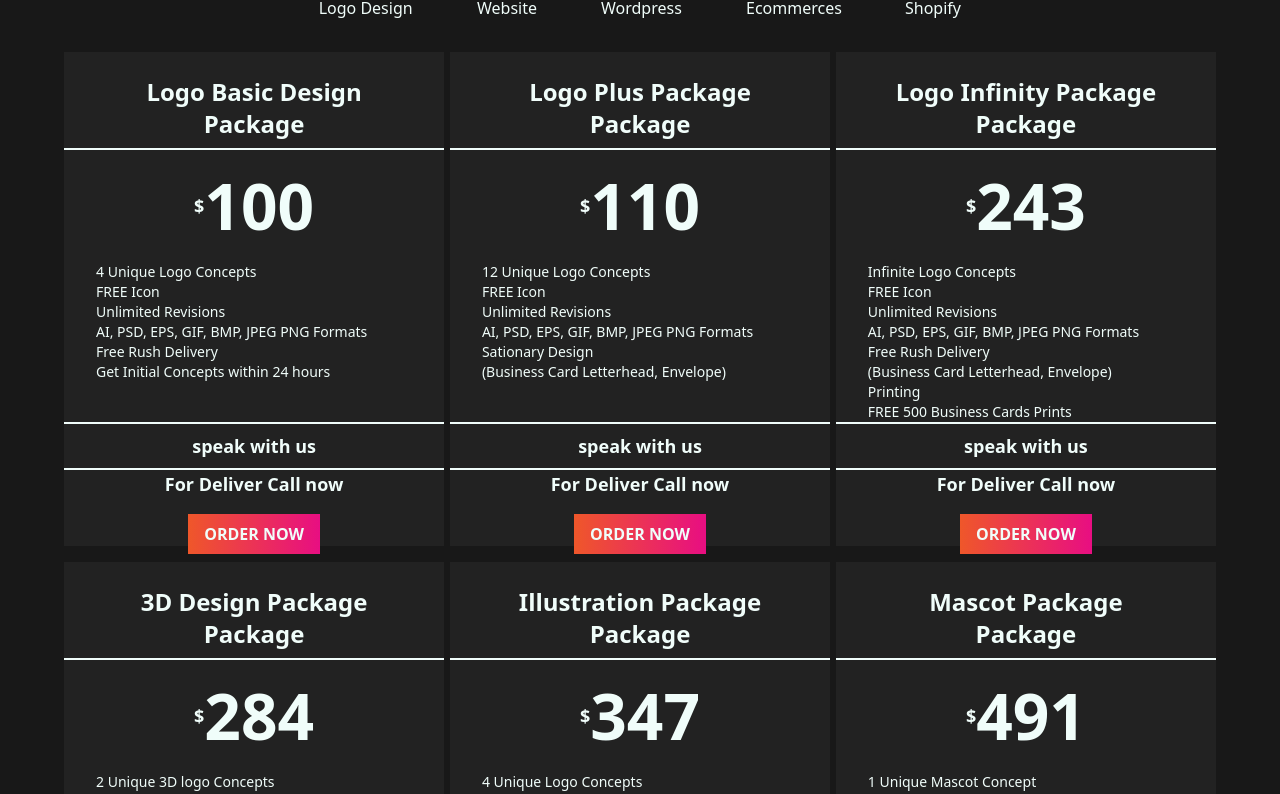
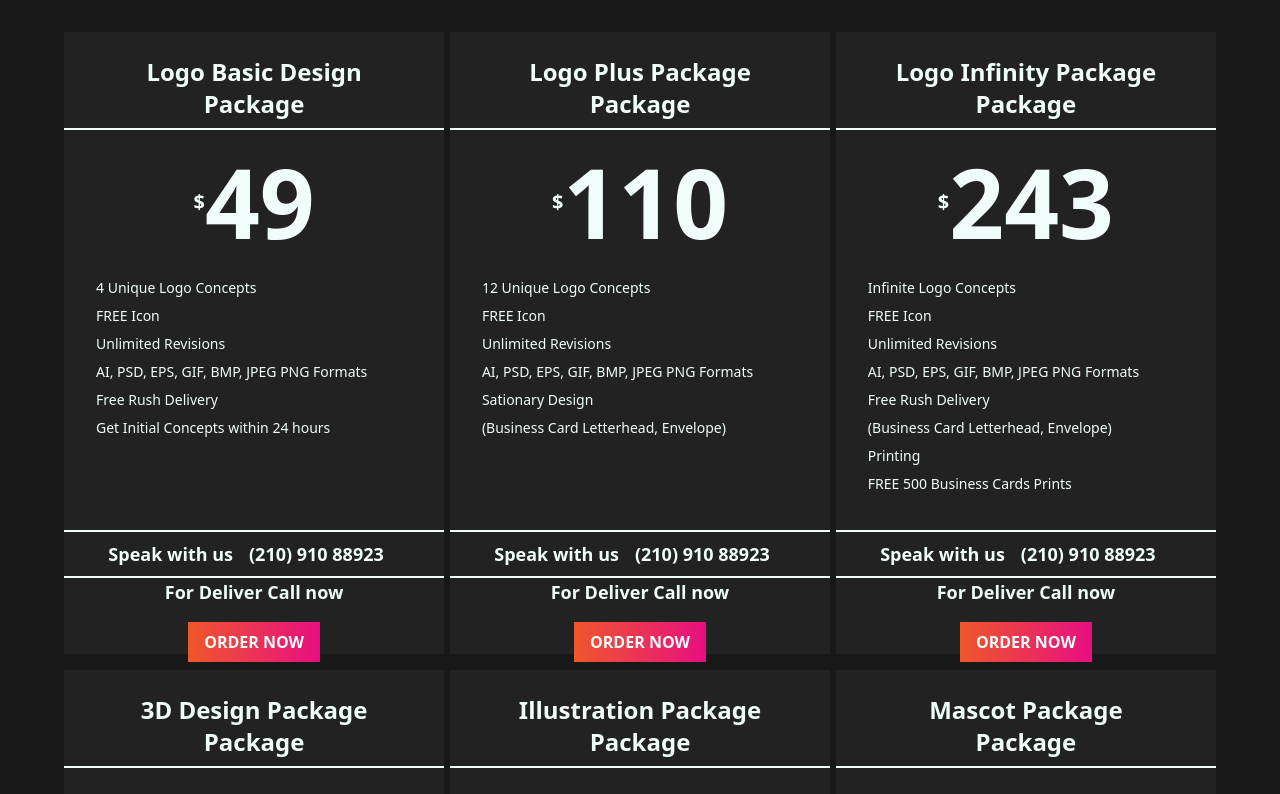
Before and after one commit to SamiiiU/Logovive, a React (Create React App) app: page / in a window 1280 px wide. Shown: the part 1836-2630 px from the top of the page. Built offline with nearby package versions, Linux system fonts and the light colour scheme.

Commit message:
content revised 1

```diff
--- a/src/Common/ContactForm.jsx
+++ b/src/Common/ContactForm.jsx
@@ -68,7 +68,7 @@ const ContactForm = () => {
                 ></textarea>
 
 
-                <p className='my-4 font-medium'>By providing a telephone number and submitting this form you are consenting to be contacted by SMS text message. Message & data rates may apply. You can reply STOP to opt-out of further messaging.
+                <p className='my-4 font-medium'>By filling out this form and giving us your phone number, you agree to receive SMS text messages from us. Data and message fees might apply. Responding with STOP will allow you to stop receiving messages.
 
                 </p>
 
--- a/src/Pages/Home/HomeComps/Cards.jsx
+++ b/src/Pages/Home/HomeComps/Cards.jsx
@@ -66,18 +66,18 @@ const Cards = () => {
                     <div data-aos-once="false" data-aos="zoom-in" key={idx} className='md:w-[33%] sm:w-[45%] w-full py-4 bg-[#222222] md:hover:scale-[105%] transition-all'>
                     <div className='flex items-center justify-center w-full py-2 text-lg font-semibold text-center border-b-2 md:text-2xl border-b-teal-50'>{item.name} <br/> Package</div>
 
-                    <div className='w-full flex justify-center py-4 items-center text-5xl md:text-[4rem] font-bold my-2'><span className='text-lg'>$</span>{item.price}</div>
+                    <div className='w-full flex justify-center py-4 items-center text-5xl md:text-[6rem] font-bold my-2'><span className='text-lg sm:text-xl'>$</span>{item.price}</div>
 
-                    <div className='custom-scrollbar w-full h-40 overflow-y-scroll  px-8 pb-16 font-[500] text-xs md:text-sm'>
+                    <div className='custom-scrollbar w-full h-60 overflow-y-scroll   px-8 pb-16 font-[500] text-xs md:text-sm'>
                        {item.package.map((pkg , index) => (
                         <>
-                         <p key={index}>{pkg}</p>
+                         <p className='text-sm leading-7' key={index}>{pkg}</p>
                         </>
                        ))}
 
                     </div>
 
-                    <div className='flex items-center justify-center w-full py-2 text-lg font-semibold border-y-2 border-teal-50'>speak with us </div>
+                    <div className='flex items-center justify-center w-full py-2 mt-4 text-lg font-semibold border-y-2 border-teal-50'>Speak with us <span className='px-4 font-bold'>(210) 910 88923</span></div>
                     <div className='flex items-center justify-center w-full text-lg font-semibold '>For Deliver Call now</div>
 
 
--- a/src/Pages/Home/HomeComps/Expierence.jsx
+++ b/src/Pages/Home/HomeComps/Expierence.jsx
@@ -12,11 +12,11 @@ const Expierence = () => {
         <div className='flex flex-col items-center justify-start w-full px-8 text-center sm:px-16 md:px-28 mb-28 '>
 
         <h1  className="my-2 text-3xl font-bold uppercase ">
-        With A Collective Experience Of 200+ Years
+        With More Than 10 Years of Combined Experience
         </h1>
 
         <p  className="mb-8 font-medium text-center">
-        We have been serving businesses since 2010 and the experience of all our experts combine is more than 200 years. We want every business to benefit from our wealth of experience and expertise.
+        Our team of professionals has over 10 years of combined expertise, and we have been providing services to organizations since 2014. We want every company to take advantage of our extensive experience and knowledge base.
         </p>
 
         <div className='flex flex-col justify-between w-full gap-4 md:flex-row'>
--- a/src/Pages/Home/HomeComps/Partners.jsx
+++ b/src/Pages/Home/HomeComps/Partners.jsx
@@ -67,7 +67,7 @@ const Partners = () => {
                     <h1 className='px-3 font-bold rounded-md bg-gradient-to-r  from-[#ef572a]  mb-2 to-[#e80e82]'>About Us</h1>
                     <h1 className='mb-8 text-4xl font-bold text-center xl:text-5xl md:text-left '>We Transform Businesses Into Brands</h1>
 
-                    <p className='font-semibold leading-5'>Our experts are known for branding common businesses into brands. When your business is online you too have the power to reach customers all around the world. We will make sure that there is a worldwide audience waiting for your products.</p>
+                    <p className='font-semibold leading-5'>Our professionals are renowned for turning ordinary companies into brands. You can contact clients anywhere in the globe by operating an internet business. We'll see to it that your products are anticipated by a global market.</p>
 
 
                     {/* 3 box icons  */}
@@ -141,6 +141,7 @@ const Partners = () => {
 
         <Cards/>
 
+        {/* Super combo starts here  */}
         <div className='w-full md:px-24 px-8 sm:px-16 flex  justify-center items-center py-8 mt-16 bg-gradient-to-t from-[#ef572a] to-[#ef572a]/10'>
             <div className='w-full p-4 border-2 border-dashed rounded-xl border-teal-50 '>
                 <h3  className='inline-block px-2 py-1 font-semibold bg-zinc-950'>OUR AIM IS TO OFFER YOU THE MAXIMUM VALUE</h3>
--- a/src/Pages/Home/HomeComps/Special.jsx
+++ b/src/Pages/Home/HomeComps/Special.jsx
@@ -43,9 +43,9 @@ const Special = () => {
         }}
         ></div>
         <div className='flex flex-col items-start justify-center flex-1 gap-4 px-8 py-8 sm:h-full '>
-            <h1 className='text-3xl font-bold sm:text-4xl '>Let Us Give Your Customers <br/> The Ultimate Web Experience</h1>
+            <h1 className='text-3xl font-bold sm:text-4xl '>Allow Us To Provide The Best Online <br/> Experience For Your Clients</h1>
 
-            <p>You and your customers deserve the best, so that is what we promise to deliver. Our experts will make sure that your customers are easily converted to clients.</p>
+            <p>We pledge to give you and your clients the best because you deserve it. Our professionals will ensure that converting your visitors into clients is simple.</p>
 
 
 
--- a/src/Pages/Home/Sidebar.css
+++ b/src/Pages/Home/Sidebar.css
@@ -1,22 +1,23 @@
 /* Custom scrollbar styles */
 .custom-scrollbar::-webkit-scrollbar {
-    width: 4px; /* Make scrollbar width smaller */
+    width: 2px;
+    border-radius: 2rem; /* Make scrollbar width smaller */
   }
 
   .custom-scrollbar::-webkit-scrollbar-thumb {
-    background-color: #00ccff; /* Set scrollbar thumb color */
+    background-color: rgb(121, 213, 255); ; /* Set scrollbar thumb color */
     border-radius: 10px; /* Round the scrollbar thumb */
   }
 
   .custom-scrollbar::-webkit-scrollbar-thumb:hover {
-    background-color: #00ccff; /* Change color on hover */
+    background-color: rgb(121, 213, 255);; /* Change color on hover */
   }
 
   .custom-scrollbar::-webkit-scrollbar-track {
-    background: transparent; /* Transparent scrollbar track */
+    background: rgb(121, 213, 255); /* Transparent scrollbar track */
   }
 
   .custom-scrollbar {
     scrollbar-width: thin; /* For Firefox */
-    scrollbar-color: #888 transparent; /* For Firefox */
+    scrollbar-color:  #3091ff transparent; /* For Firefox */
   }
--- a/src/Pages/Packages/PackagesData.js
+++ b/src/Pages/Packages/PackagesData.js
@@ -5,7 +5,7 @@ export const packageData = {
     Logo : [{
         id : 1 ,
         name : "Logo Basic Design",
-        price : "100",
+        price : "49",
         package : [
             "4 Unique Logo Concepts" ,
             "FREE Icon",
@@ -153,12 +153,17 @@ export const packageData = {
             name : "Basic Web",
             price : "221",
             package : [
-                "4 Unique Logo Concepts" ,
-                "FREE Icon",
-                "Unlimited Revisions" ,
-                "AI, PSD, EPS, GIF, BMP, JPEG PNG Formats",
-                "Free Rush Delivery" ,
-                "Get Initial Concepts within 24 hours",
+                "2 Stock Images" ,
+                "3 Page Website",
+                "1 jQuery Slider Banner" ,
+                "Contact/Query Form",
+                "Complete W3C Certified HTML" ,
+                "48 to 72 hours TAT",
+
+                "Complete Deployment" ,
+                "100% Satisfaction Guarantee",
+                "100% Unique Design Guarantee" ,
+                "100% Money Back Guarantee",
             ],
         },
         {
@@ -166,12 +171,18 @@ export const packageData = {
             name : "Startup Web",
             price : "320",
             package : [
-                "12 Unique Logo Concepts",
-                "FREE Icon",
-                "Unlimited Revisions" ,
-                "AI, PSD, EPS, GIF, BMP, JPEG PNG Formats",
-                "Sationary Design" ,
-                "(Business Card Letterhead, Envelope)",
+                "5 Stock Photos",
+                "5 Page Website",
+                "3 Banner Design" ,
+                "1 jQuery Slider Banner",
+                "FREE Google Friendly Sitemap" ,
+                "Complete W3C Certified HTML",
+                "48 to 72 hours TAT",
+                "100% Satisfaction Guarantee",
+                "100% Unique Design Guarantee" ,
+                "100% Money Back Guarantee",
+                "Mobile Responsive will be Additional $200" ,
+                "CMS will be Additional",
 
 
             ],
@@ -181,14 +192,19 @@ export const packageData = {
             name : "Professional Web",
             price : "770",
             package : [
-                "Infinite Logo Concepts" ,
-                "FREE Icon",
-                "Unlimited Revisions" ,
-                "AI, PSD, EPS, GIF, BMP, JPEG PNG Formats",
-                "Free Rush Delivery" ,
-                "(Business Card Letterhead, Envelope)",
-                "Printing",
-                "FREE 500 Business Cards Prints",
+                "10 Unique Pages Website" ,
+                "CMS / Admin Panel Support",
+                "8 Stock images" ,
+                "5 Banner Designs",
+                "1 jQuery Slider Banner" ,
+                "FREE Google Friendly Sitemap",
+                "Complete W3C Certified HTML",
+                "48 to 72 hours TAT",
+                "100% Satisfaction Guarantee",
+                "100% Unique Design Guarantee" ,
+                "100% Money Back Guarantee",
+                "Complete Deployment",
+                "Mobile Responsive will be Additional",
 
             ],
         },
@@ -197,12 +213,27 @@ export const packageData = {
             name : "Identity Web",
             price : "1130",
             package : [
-                "2 Unique 3D logo Concepts" ,
-                "3D Effect through lights & shades",
-                "Unlimited Revisions" ,
-                "AI, PSD, EPS, GIF, BMP, JPEG PNG Formats",
-                "Free Rush Delivery" ,
-                "Get Initial Concepts within 24 hours",
+                "Upto 15 Unique Pages Website" ,
+                "Conceptual and Dynamic Website",
+                "Mobile Responsive" ,
+                "Online Reservation/Appointment Tool (Optional)",
+                "Online Payment Integration (Optional)" ,
+                "Custom Forms",
+                "Lead Capturing Forms (Optional)" ,
+                "Striking Hover Effects",
+                "Newsletter Subscription (Optional)" ,
+                "Newsfeed Integration",
+                "Social Media Integration" ,
+                "Search Engine Submission",
+                "5 Stock Photo",
+                "3 Unique Banner Design" ,
+                "1 jQuery Slider Banner",
+                "Complete W3C Certified HTML" ,
+                "48 to 72 hours TAT",
+                "Complete Deployment" ,
+                "100% Satisfaction Guarantee",
+                "100% Unique Design Guarantee" ,
+                "100% Money Back Guarantee",
             ],
         },
         {
@@ -210,25 +241,77 @@ export const packageData = {
             name : "Elite Web",
             price : "2192",
             package : [
-                "2 Unique 3D logo Concepts" ,
-                "3D Effect through lights & shades",
+                "15 to 20 Pages Website" ,
+                "Custom Made, Interactive, Dynamic & High End Design",
+                "Custom WP (or) Custom PHP Development" ,
+                "1 jQuery Slider Banner",
+                "Up to 10 Custom Made Banner Designs" ,
+                "10 Stock Images",
                 "Unlimited Revisions" ,
-                "AI, PSD, EPS, GIF, BMP, JPEG PNG Formats",
-                "Free Rush Delivery" ,
-                "Get Initial Concepts within 24 hours",
+                "Special Hoover Effects",
+                "Content Management System (CMS)" ,
+                "Online Appointment/ Scheduling/Online Ordering Integration (Optional)",
+                "Online Payment Integration (Optional)" ,
+                "Multi Lingual (Optional)",
+
+                "Custom Dynamic Forms (Optional)" ,
+                "Signup Area (For Newsletters, Offers etc.)",
+                "Search Bar" ,
+                "Live Feeds of Social Networks integration (Optional)",
+                "Mobile Responsive" ,
+                "FREE 5 Years Domain Name",
+                "Free Google Friendly Sitemap" ,
+                "Search Engine Submission",
+                "Complete W3C Certified HTML" ,
+                "Industry Specified Team of Expert Designers and Developers",
+                "Complete Deployment" ,
+                "Dedicated Accounts Manager",
+                "100% Satisfaction Guarantee",
+                "100% Unique Design Guarantee" ,
+                "100% Money Back Guarantee",
             ],
         },
         {
             id : 6  ,
-            name : "5324",
-            price : "2499",
+            name : "Business Web",
+            price : "5324",
             package : [
-                "2 Unique 3D logo Concepts" ,
-                "3D Effect through lights & shades",
+                "15 Seconds 2D Explainer Video" ,
+                "Voice - Over & Sound Effects",
+                "Professional Script Writing" ,
+                "Storyboard",
+                "SEO Meta Tags" ,
+                "Get Initial Concepts within 24 hours",
+
+                "15 to 20 Pages Website" ,
+                "Custom Made, Interactive, Dynamic & High End Design",
+                "Custom WP (or) Custom PHP Development" ,
+                "1 jQuery Slider Banner",
+                "Up to 10 Custom Made Banner Designs" ,
+                "10 Stock Images",
                 "Unlimited Revisions" ,
-                "AI, PSD, EPS, GIF, BMP, JPEG PNG Formats",
-                "Free Rush Delivery" ,
-                "Get Initial Concepts within 24 hours",
+                "Special Hoover Effects",
+                "Content Management System (CMS)" ,
+                "Online Appointment/ Scheduling/Online Ordering Integration (Optional)",
+                "Online Payment Integration (Optional)" ,
+                "Multi Lingual (Optional)",
+                "Custom Dynamic Forms (Optional)",
+                "Signup Area (For Newsletters, Offers etc.)" ,
+                "Search Bar",
+
+                "Live Feeds of Social Networks integration (Optional)" ,
+                "Mobile Responsive",
+                "FREE 5 Years Domain Name" ,
+                "Free Google Friendly Sitemap",
+                "Search Engine Submission" ,
+                "Complete W3C Certified HTML",
+                "Industry Specified Team of Expert Designers and Developers" ,
+                "Complete Deployment",
+                "Dedicated Accounts Manager" ,
+                "100% Satisfaction Guarantee",
+                "100% Unique Design Guarantee" ,
+                "100% Money Back Guarantee",
+
             ],
         },
 
```
Also changed, not shown: src/Pages/Home/HomeComps/Hero.jsx (+4 -7 lines), src/Pages/Home/HomeComps/How.jsx (+4 -6 lines).
